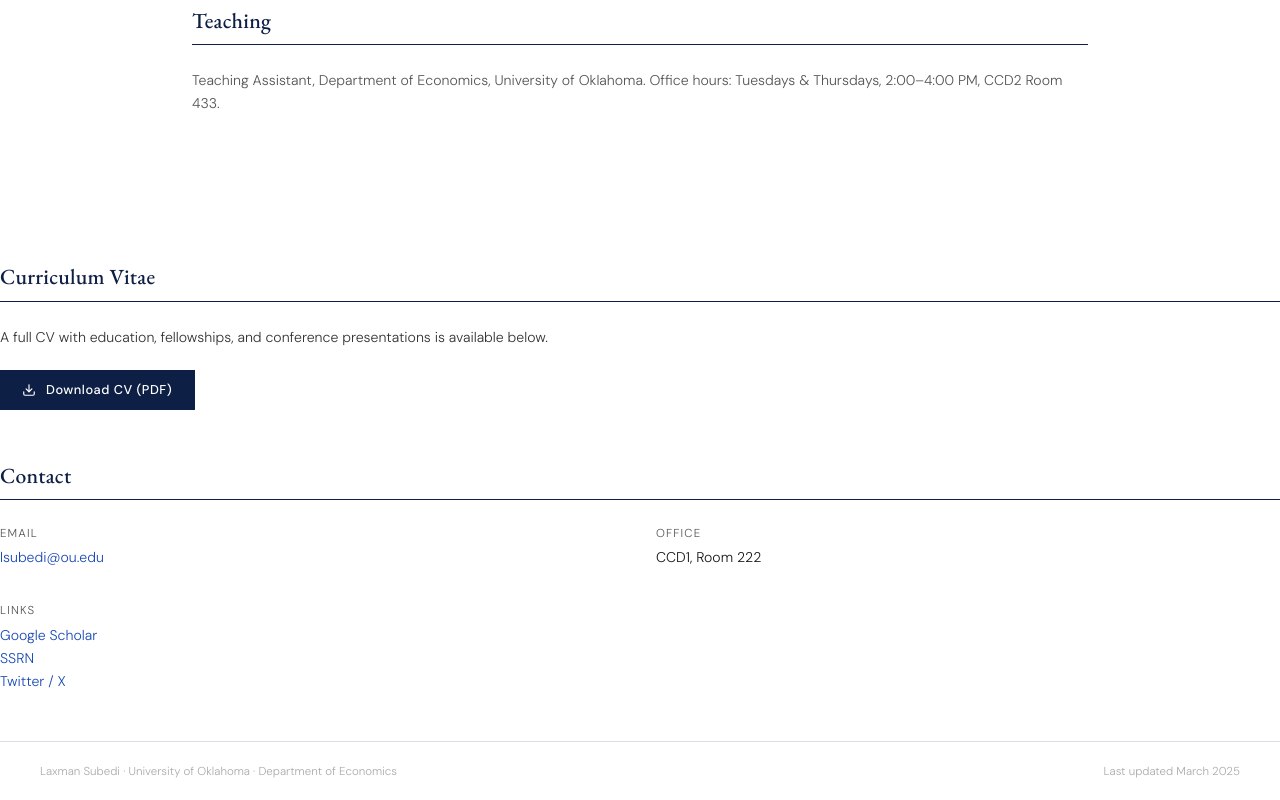
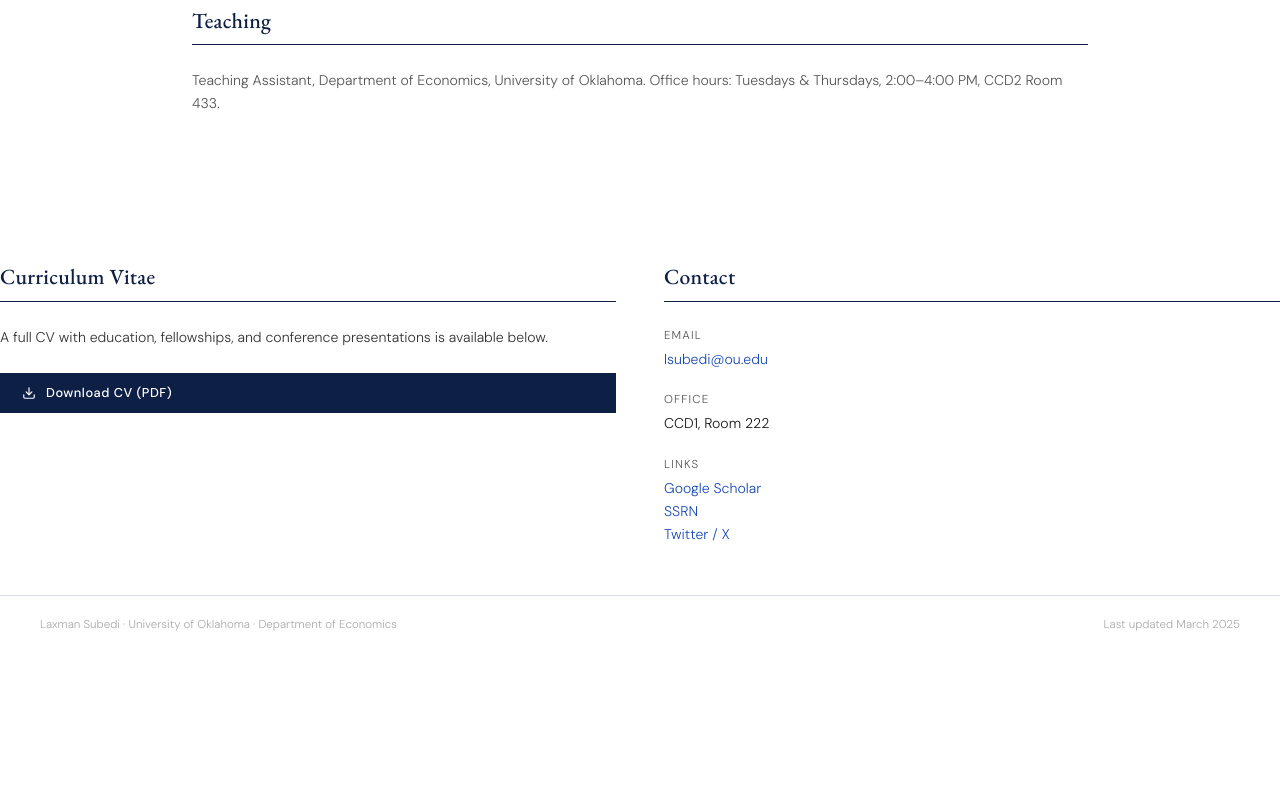
Before and after one commit to LaxmanSubedi/LaxmanSubedi, a plain HTML site: page index.html in a window 1280 px wide. Shown: the part 829-1629 px from the top of the page. After the commit the page ends 1482 px from the top, so only its background shows below. Drawn offline with nearby package versions, Linux system fonts and the light colour scheme.

Commit message:
Refactor CV and contact section layout

```diff
--- a/index.html
+++ b/index.html
@@ -290,11 +290,20 @@
   }
   .cv-banner:hover { background: var(--navy-hover); color: #fff; text-decoration: none; }
 
+  /* ── CV & CONTACT SECTION ── */
+  .cv-contact-wrapper {
+    display: grid;
+    grid-template-columns: 1fr 1fr;
+    gap: 3rem;
+  }
+
+  .cv-section { display: flex; flex-direction: column; }
+
   /* ── CONTACT ── */
   .contact-grid {
     display: grid;
-    grid-template-columns: 1fr 1fr;
-    gap: 2rem;
+    grid-template-columns: 1fr;
+    gap: 1.2rem;
     font-size: 0.88rem;
   }
   .contact-item { display: flex; flex-direction: column; gap: 0.2rem; }
@@ -315,6 +324,7 @@
   @media (max-width: 680px) {
     .intro { grid-template-columns: 1fr; }
     .intro-photo { width: 140px; height: 170px; }
+    .cv-contact-wrapper { grid-template-columns: 1fr; gap: 2rem; }
     .contact-grid { grid-template-columns: 1fr; }
     nav { padding: 0 1rem; overflow-x: auto; }
     .page-wrap { padding: 2rem 1.2rem 5rem; }
@@ -484,17 +494,17 @@
     </div>
   </div>
 
-  <!-- CV -->
-  <div class="section">
+  <!-- CV & CONTACT -->
+  <div class="cv-contact-wrapper">
+    <div class="section cv-section">
       <div class="section-title">Curriculum Vitae</div>
-    <p style="font-size:0.88rem;color:#333;margin-bottom:0.8rem;">A full CV with education, fellowships, and conference presentations is available below.</p>
+      <p style="font-size:0.88rem;color:#333;margin-bottom:1rem;">A full CV with education, fellowships, and conference presentations is available below.</p>
       <a href="cv.pdf" class="cv-banner">
         <svg width="14" height="14" viewBox="0 0 24 24" fill="none" stroke="currentColor" stroke-width="2" stroke-linecap="round" stroke-linejoin="round"><path d="M21 15v4a2 2 0 0 1-2 2H5a2 2 0 0 1-2-2v-4"/><polyline points="7 10 12 15 17 10"/><line x1="12" y1="15" x2="12" y2="3"/></svg>
         Download CV (PDF)
       </a>
     </div>
 
-  <!-- CONTACT -->
     <div class="section" id="contact">
       <div class="section-title">Contact</div>
       <div class="contact-grid">
@@ -520,6 +530,7 @@
         </div>
       </div>
     </div>
+  </div>
 
 </div><!-- end page-wrap -->
 
```
Lines whose indentation alone changed are shown as unchanged.
